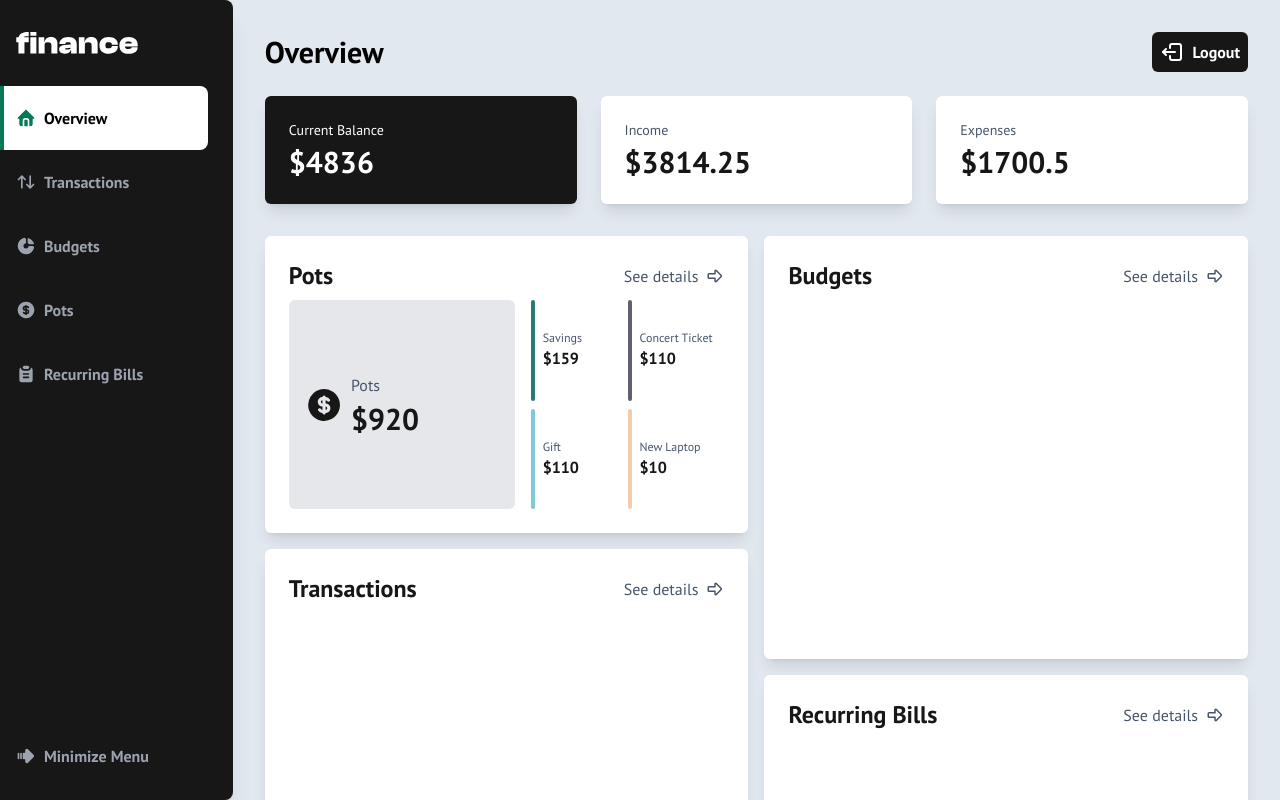
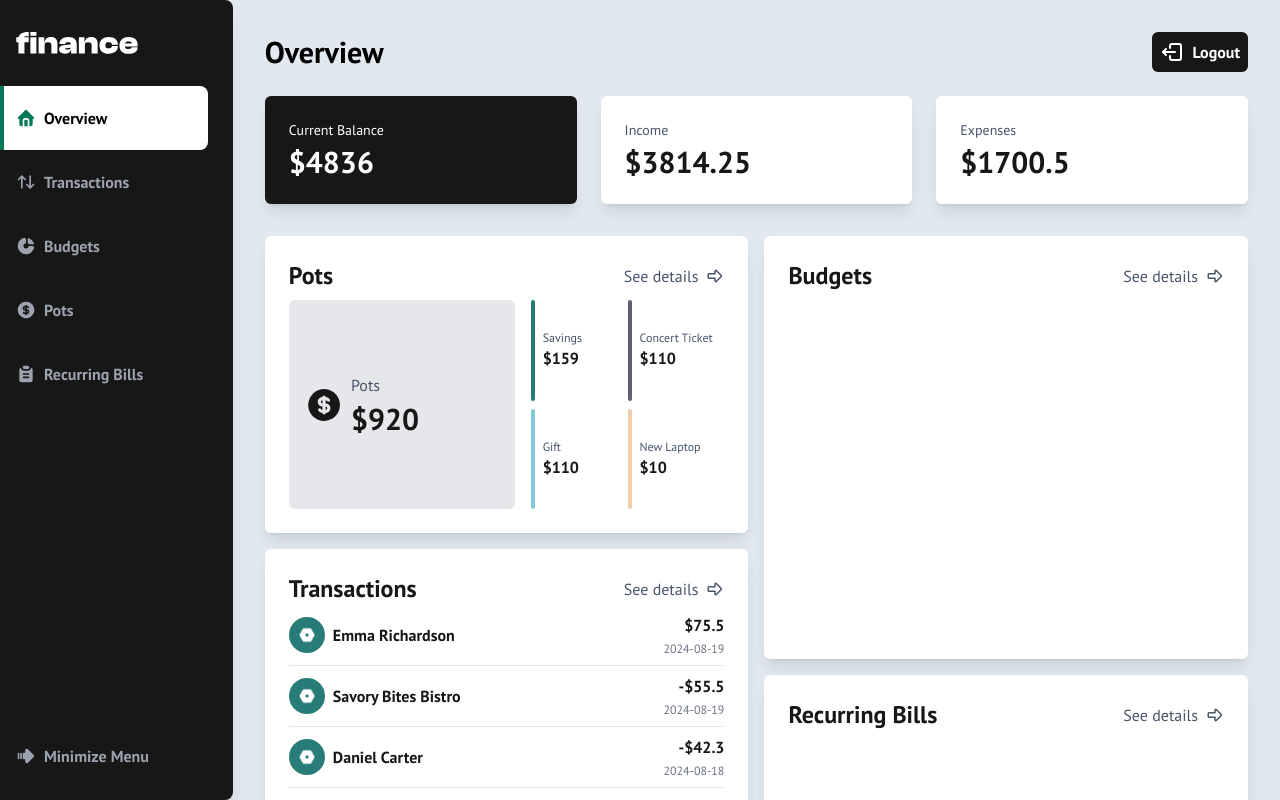
Before and after one commit to MartinWebDev95/FinanceApp, a Next.js app: page / in a window 1280 px wide. Built offline with nearby package versions, Linux system fonts and the light colour scheme.

Commit message:
Change the Grid component to get the first four transactions

```diff
--- a/app/components/overview/Grid.jsx
+++ b/app/components/overview/Grid.jsx
@@ -65,6 +65,34 @@ const Grid = () => {
             <ArrowDetails />
           </Link>
         </div>
+
+        <div>
+          <ul>
+            {data.transactions.slice(0,4).map((transaction, index) => (
+              <li key={index} className="flex items-center justify-between border-b py-2">
+                <div className="flex items-center gap-2">
+                  <img
+                    src="./assets/Logo-1.jpg"
+                    alt={transaction.name}
+                    className="rounded-full w-9 h-9"
+                  />
+                  <p className="font-bold text-neutral-900">{transaction.name}</p>
+                </div>
+
+                <div className="text-right">
+                  <p className="mb-1 font-bold text-neutral-900">
+                    {transaction.amount > 0 ? (
+                      `$${transaction.amount}`
+                    ) : (
+                      `-$${Math.abs(transaction.amount)}`
+                    )}
+                  </p>
+                  <p className="text-xs text-gray-500">{transaction.date.split('T')[0]}</p>
+                </div>
+              </li>
+            ))}
+          </ul>
+        </div>
       </div>
 
       {/* Recurring Bills */}
```
